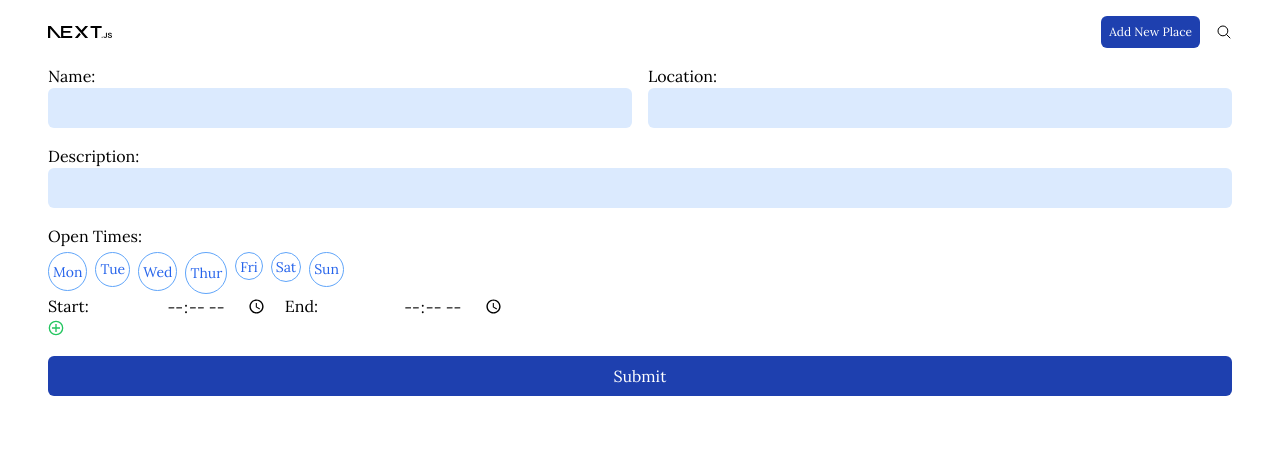
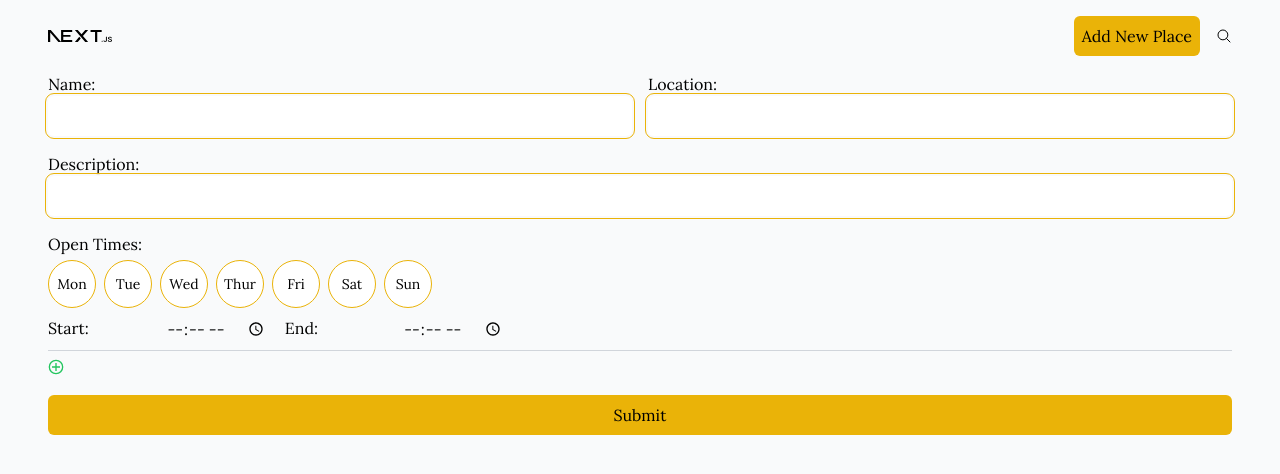
Before and after one commit to DokuaAsiedu/zormor-frontend-assessment, a Next.js app: page /add-place in a window 1280 px wide. Shown: the top 474 px of the page. Built offline with nearby package versions, Linux system fonts and the light colour scheme.

Commit message:
style and layout changes

```diff
--- a/components/details-per-period.tsx
+++ b/components/details-per-period.tsx
@@ -10,7 +10,7 @@ export function DetailsPerPeriod({
   end,
 }: DetailsPerPeriod) {
   return (
-    <div className="grid grid-cols-5 group">
+    <div className="mb-2 py-2 grid grid-cols-5 group border-b-[1px] border-b-gray-300">
       <div className="col-span-2 grid grid-cols-1 md:grid-cols-2">
         <div className="grid grid-cols-1 sm:grid-cols-2 content-center justify-items-start">
           <label htmlFor="start">Start: </label>
@@ -20,7 +20,7 @@ export function DetailsPerPeriod({
             id="start"
             onChange={handleStart}
             value={start}
-            className="sm:justify-self-start"
+            className="sm:justify-self-start bg-transparent"
           />
         </div>
 
@@ -32,7 +32,7 @@ export function DetailsPerPeriod({
             id="end"
             onChange={handleEnd}
             value={end}
-            className="sm:justify-self-start"
+            className="sm:justify-self-start bg-transparent"
           />
         </div>
       </div>
@@ -41,7 +41,7 @@ export function DetailsPerPeriod({
 
       {canDelete && (
         <MdRemoveCircleOutline
-          className="col-span-1 text-red-500 hidden group-hover:block"
+          className="self-center col-span-1 text-red-500"
           onClick={handleDelete}
         />
       )}
--- a/components/location-card.tsx
+++ b/components/location-card.tsx
@@ -9,7 +9,7 @@ export function LocationCard({
 }) {
   return (
     <div
-      className="flex flex-col items-stretch gap-4 bg-gray-50 rounded-lg p-2"
+      className="p-2 flex flex-col items-stretch gap-4 rounded-lg border-[1px] border-yellow-500"
       onClick={handleClick}
     >
       <div className="grid grid-cols-1 md:grid-cols-2">
--- a/components/navbar.tsx
+++ b/components/navbar.tsx
@@ -5,7 +5,7 @@ import { IoSearchOutline } from "react-icons/io5";
 
 export function Navbar({ handleOpen }: { handleOpen: () => void }) {
   return (
-    <div className="sticky top-0 container py-4 flex flex-row items-center justify-start gap-4 bg-white">
+    <div className="sticky top-0 container py-4 flex flex-row items-center justify-start gap-4 bg-gray-50">
       <Link href="/">
         <Image
           src={NextLogo}
@@ -16,7 +16,7 @@ export function Navbar({ handleOpen }: { handleOpen: () => void }) {
 
       <Link
         href="/add-place"
-        className="ms-auto p-2 bg-blue-800 text-xs text-white rounded-md"
+        className="ms-auto p-2 bg-yellow-500 rounded-md"
       >
         Add New Place
       </Link>
--- a/components/open-period.tsx
+++ b/components/open-period.tsx
@@ -87,13 +87,13 @@ export function OpenPeriod({
 
   return (
     <div>
-      <div className="h-fit flex flex-row items-stretch flex-wrap gap-2 text-sm">
+      <div className="flex flex-row items-stretch flex-wrap gap-2 text-sm">
         {DAYS_OF_WEEK.map((item, index) => {
           return (
             <button
               type="button"
               key={`item-${index}`}
-              className={`h-full p-1  grid place-items-center aspect-square capitalize  border-[1px] border-blue-400 rounded-full ${usedDays.includes(item) ? "bg-blue-400 text-white" : "bg-white text-blue-600"}`}
+              className={`h-12 aspect-square grid place-items-center capitalize  border-[1px] border-yellow-500 rounded-full ${usedDays.includes(item) ? "bg-yellow-500" : "bg-white"}`}
               onClick={() => addDay(item)}
             >
               {item}
--- a/components/searchbar.tsx
+++ b/components/searchbar.tsx
@@ -32,12 +32,12 @@ export function Searchbar({ handleClose }: { handleClose: () => void }) {
   return createPortal(
     <div className="fixed top-0 left-0 w-full h-full">
       <div
-        className="absolute top-0 left-0 z-10 w-full h-full bg-gray-300/55"
+        className="absolute top-0 left-0 z-10 w-full h-full bg-gray-500/90"
         onClick={handleClose}
       />
 
       <div className="container">
-        <div className="relative z-20 mt-24 flex flex-row items-stretch bg-blue-100 rounded-md *:min-w-0">
+        <div className="relative z-20 mt-24 flex flex-row items-stretch bg-yellow-50 rounded-md *:min-w-0">
           <input
             className="flex-1 p-2 outline-none bg-transparent"
             type="search"
@@ -46,12 +46,12 @@ export function Searchbar({ handleClose }: { handleClose: () => void }) {
             value={searchTerm}
           />
 
-          <button className="text-white px-4 bg-blue-800 rounded-md text-xs">
+          <button className="px-4 bg-yellow-500 rounded-md">
             Search
           </button>
 
           {searchTerm.length > 0 && (
-            <div className="absolute bottom-0 left-0 translate-y-full h-auto max-h-48 w-full flex flex-col items-stretch bg-white overflow-y-auto rounded-b-md *:border-t-[1px] *:border-t-gray-300">
+            <div className="absolute bottom-0 left-0 translate-y-full h-auto max-h-48 w-full flex flex-col items-stretch bg-yellow-50 overflow-y-auto rounded-md *:border-t-[1px] *:border-t-yellow-300">
               {searchRes.length > 0 ? (
                 searchRes.map((item, index) => {
                   return (
@@ -61,7 +61,7 @@ export function Searchbar({ handleClose }: { handleClose: () => void }) {
                       onClick={() => handleRedirect(item.id)}
                     >
                       <p className="capitalize font-bold">{item.name}</p>
-                      <p className="truncate text-xs">{item.description}</p>
+                      <p className="truncate">{item.description}</p>
                     </div>
                   );
                 })
--- a/pages/add-place.tsx
+++ b/pages/add-place.tsx
@@ -97,7 +97,7 @@ export default function AddPlace() {
         <div className="flex flex-col items-stretch">
           <label htmlFor="name">Name: </label>
           <input
-            className="p-2 outline-none bg-blue-100 rounded-md"
+            className="p-2 outline-none outline-yellow-500 outline-[1px] rounded-md"
             id="name"
             type="text"
             name="name"
@@ -111,7 +111,7 @@ export default function AddPlace() {
         <div className="flex flex-col items-stretch">
           <label htmlFor="location">Location: </label>
           <input
-            className="p-2 outline-none bg-blue-100 rounded-md"
+            className="p-2 outline-none outline-yellow-500 outline-[1px] rounded-md"
             id="location"
             type="text"
             name="location"
@@ -125,7 +125,7 @@ export default function AddPlace() {
         <div className="sm:col-span-2 flex flex-col items-stretch">
           <label htmlFor="description">Description: </label>
           <input
-            className="p-2 outline-none bg-blue-100 rounded-md"
+            className="p-2 outline-none outline-yellow-500 outline-[1px] rounded-md"
             id="description"
             type="text"
             name="description"
@@ -146,7 +146,7 @@ export default function AddPlace() {
         </div>
 
         <button
-          className="sm:col-span-2 p-2 bg-blue-800 text-white rounded-md"
+          className="sm:col-span-2 p-2 bg-yellow-500 rounded-md"
           type="submit"
           onClick={handleSubmit}
         >
--- a/styles/globals.css
+++ b/styles/globals.css
@@ -3,7 +3,7 @@
 @tailwind utilities;
 
 body {
-  @apply text-base min-w-[280px];
+  @apply text-base min-w-[280px] bg-gray-50;
 }
 
 /* input[type="time"]::-webkit-datetime-edit {
```
